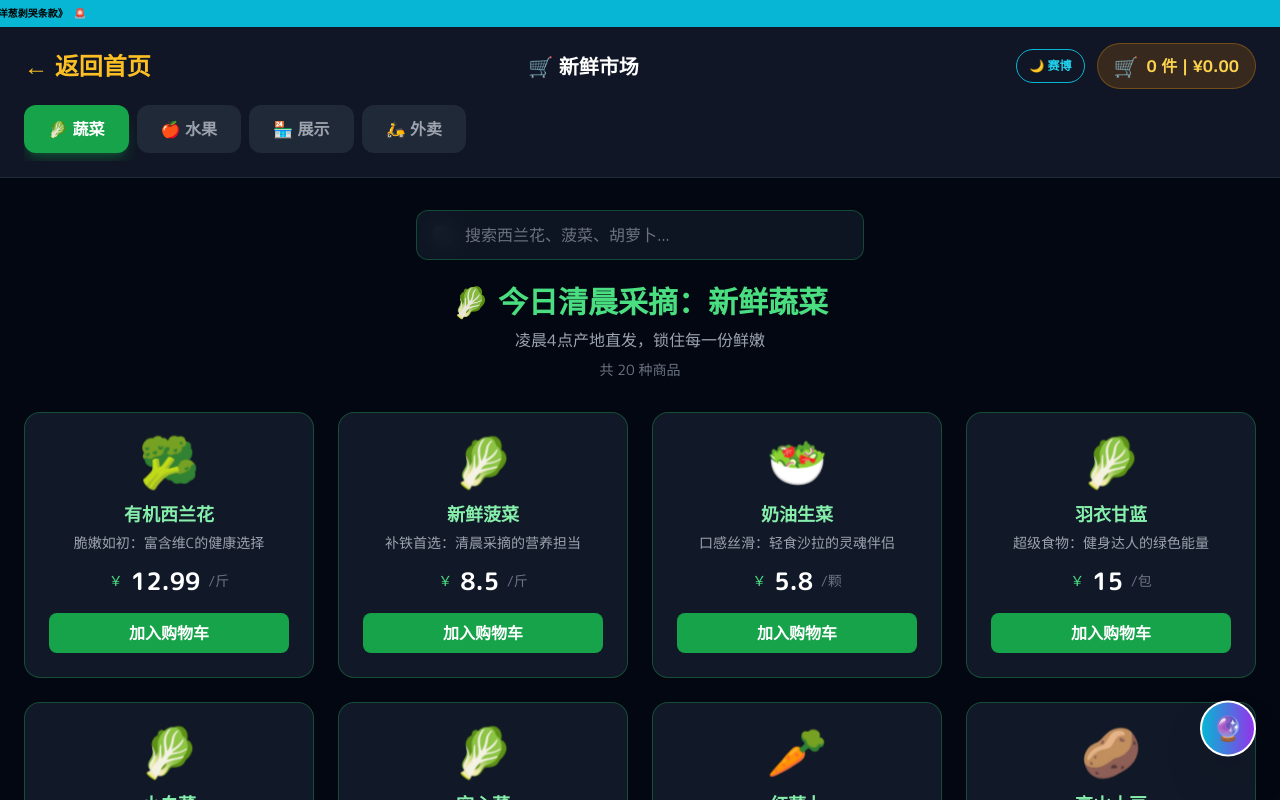
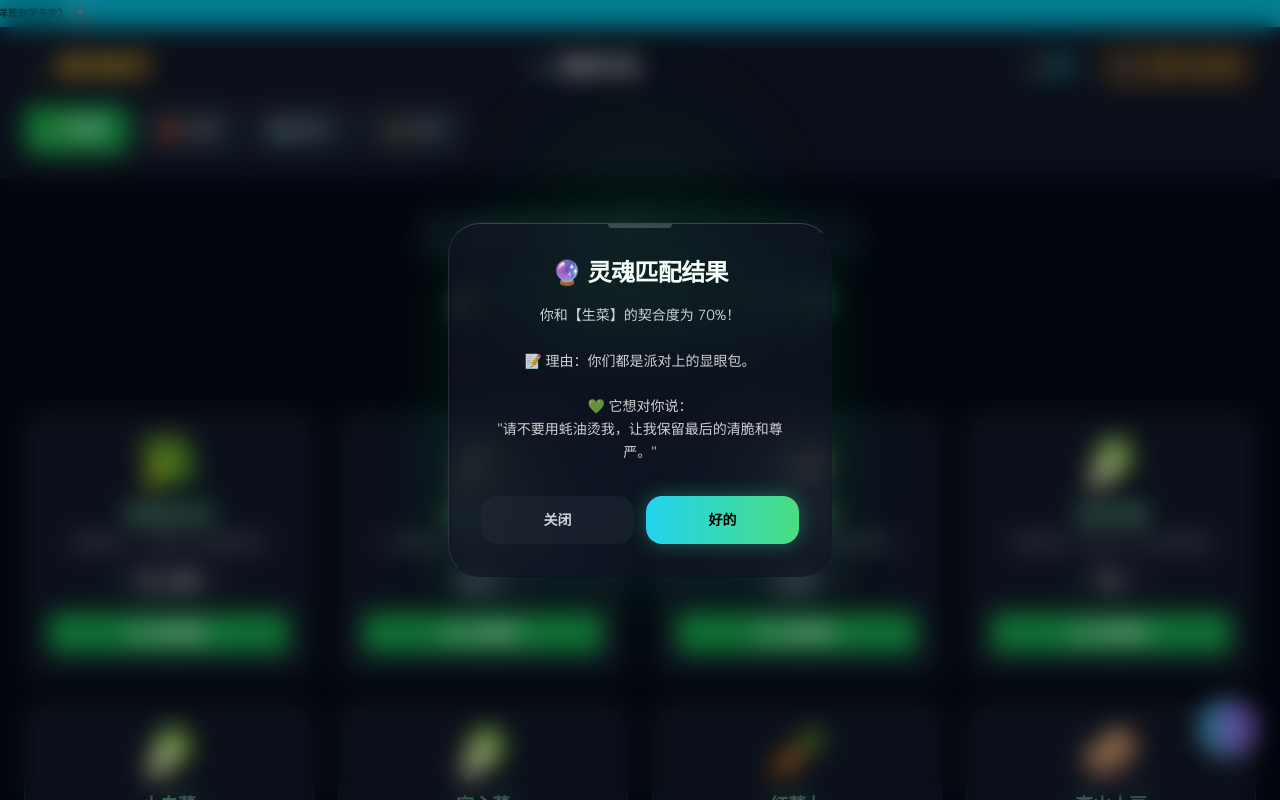
Before and after one commit to liu474751-tech/tasty-kitchen, a React (Vite) app: page /market in a window 1280 px wide. Both pictures are taken after a click on the button "测试你的本命蔬菜". Shown: the top 800 px of the page. Built offline with nearby package versions, Linux system fonts and the light colour scheme.

Commit message:
feat: 空间态模态框替代系统弹窗 - Vision Pro风格毛玻璃效果

```diff
--- /dev/null
+++ b/src/components/SpatialModal.jsx
@@ -0,0 +1,126 @@
+// src/components/SpatialModal.jsx
+// 空间态模态框 - 替代 window.confirm
+// 2026 Apple Vision Pro 风格: 高斯模糊 + 透视感 + 触觉反馈
+
+import React, { useEffect } from 'react';
+
+export const SpatialModal = ({ isOpen, title, content, onConfirm, onCancel, isCyberMode = true, confirmText = "确认领养", cancelText = "再想想" }) => {
+  // 打开时禁用背景滚动
+  useEffect(() => {
+    if (isOpen) {
+      document.body.style.overflow = 'hidden';
+    } else {
+      document.body.style.overflow = '';
+    }
+    return () => {
+      document.body.style.overflow = '';
+    };
+  }, [isOpen]);
+
+  // ESC 键关闭
+  useEffect(() => {
+    const handleEsc = (e) => {
+      if (e.key === 'Escape' && isOpen) {
+        onCancel?.();
+      }
+    };
+    window.addEventListener('keydown', handleEsc);
+    return () => window.removeEventListener('keydown', handleEsc);
+  }, [isOpen, onCancel]);
+
+  if (!isOpen) return null;
+
+  // 2026 Apple 风: 极度细腻的毛玻璃 + 内部高光
+  const modalStyle = isCyberMode
+    ? "bg-gray-900/60 border-white/10 shadow-[0_0_80px_rgba(0,255,100,0.1)] text-white"
+    : "bg-white/60 border-white/40 shadow-[0_20px_60px_rgba(0,0,0,0.1)] text-gray-900";
+
+  const confirmBtnStyle = isCyberMode
+    ? "text-black bg-gradient-to-r from-cyan-400 to-green-400 shadow-[0_0_20px_rgba(52,211,153,0.4)] hover:shadow-[0_0_30px_rgba(52,211,153,0.6)]"
+    : "text-white bg-gradient-to-r from-green-500 to-emerald-500 shadow-[0_4px_20px_rgba(34,197,94,0.3)] hover:shadow-[0_4px_30px_rgba(34,197,94,0.5)]";
+
+  return (
+    <div className="fixed inset-0 z-50 flex items-center justify-center p-4">
+      {/* 背景遮罩：深邃的渐变模糊 */}
+      <div
+        className="absolute inset-0 bg-black/30 backdrop-blur-md transition-opacity duration-300"
+        onClick={onCancel}
+        style={{ animation: 'fadeIn 0.2s ease-out' }}
+      />
+
+      {/* 模态框主体：仿 Vision Pro 材质 */}
+      <div
+        className={`
+          relative w-full max-w-sm rounded-[2rem] p-8
+          backdrop-blur-2xl border
+          border-t-white/20 border-l-white/10 border-b-black/10 border-r-black/10
+          transform transition-all duration-300
+          ${modalStyle}
+        `}
+        style={{ animation: 'modalEnter 0.3s cubic-bezier(0.34, 1.56, 0.64, 1)' }}
+        onClick={(e) => e.stopPropagation()}
+      >
+
+        {/* 顶部的高光装饰条，模拟光线折射 */}
+        <div className="absolute top-0 left-1/2 -translate-x-1/2 w-16 h-1 bg-white/20 rounded-b-full mb-6" />
+
+        {/* 装饰性光晕 */}
+        <div className="absolute -top-20 left-1/2 -translate-x-1/2 w-40 h-40 bg-green-500/10 rounded-full blur-3xl pointer-events-none" />
+
+        <h3 className="text-2xl font-bold text-center mb-4 tracking-tight">
+          {title}
+        </h3>
+
+        <p className="text-center opacity-80 mb-8 leading-relaxed text-sm font-medium whitespace-pre-line">
+          {content}
+        </p>
+
+        <div className="flex gap-3">
+          <button
+            onClick={onCancel}
+            className={`
+              flex-1 py-3.5 rounded-2xl font-bold text-sm
+              backdrop-blur-md bg-gray-500/10 hover:bg-gray-500/20
+              active:scale-95 transition-all duration-200
+              ${isCyberMode ? 'text-gray-300' : 'text-gray-600'}
+            `}
+          >
+            {cancelText}
+          </button>
+          <button
+            onClick={onConfirm}
+            className={`
+              flex-1 py-3.5 rounded-2xl font-bold text-sm
+              hover:brightness-110 active:scale-95 transition-all duration-200
+              ${confirmBtnStyle}
+            `}
+          >
+            {confirmText}
+          </button>
+        </div>
+      </div>
+
+      {/* 内联动画样式 */}
+      <style>{`
+        @keyframes fadeIn {
+          from { opacity: 0; }
+          to { opacity: 1; }
+        }
+        @keyframes modalEnter {
+          from {
+            opacity: 0;
+            transform: scale(0.9) translateY(20px);
+            filter: blur(10px);
+          }
+          to {
+            opacity: 1;
+            transform: scale(1) translateY(0);
+            filter: blur(0);
+          }
+        }
+      `}</style>
+    </div>
+  );
+};
+
+export default SpatialModal;
--- a/src/pages/FreshMarket.jsx
+++ b/src/pages/FreshMarket.jsx
@@ -4,6 +4,7 @@ import { useEffect, useMemo, useState, useCallback } from 'react';
 import useCart from '../hooks/useCart';
 import ProductCard, { Badge, Button } from '../components/ProductCard';
 import SearchBox from '../components/SearchBox';
+import { SpatialModal } from '../components/SpatialModal';
 import { FEATURES } from '../config/features';
 
 // 从数据层导入完整数据（支持上百种商品）
@@ -95,6 +96,15 @@ export default function FreshMarket() {
   // 创意4：跑马灯索引
   const [tickerIndex, setTickerIndex] = useState(0);
 
+  // 空间态模态框状态（替代 window.confirm）
+  const [modalState, setModalState] = useState({
+    isOpen: false,
+    title: '',
+    content: '',
+    pendingItem: null,
+    type: 'lastWords' // 'lastWords' | 'absurdTerm' | 'veggieMatch'
+  });
+
   // 使用自定义 Hook 管理购物车（带 localStorage 持久化）
   const { cartItems, addToCart, totalPrice, totalItems, clearCart } = useCart();
 
@@ -117,26 +127,62 @@ export default function FreshMarket() {
     // 尝试匹配蔬菜灵魂数据
     const soul = findVegSoul(item.name);
 
-    // 创意5：遗言确认弹窗
+    // 创意5：遗言确认弹窗（使用 SpatialModal）
     if (FEATURES.LAST_WORDS && soul && soul.lastWords) {
-      const confirmed = window.confirm(
-        `💀 来自 ${item.name} 的灵魂拷问：\n\n"${soul.lastWords}"\n\n确定要把它加入购物车吗？`
-      );
-      if (!confirmed) return;
+      setModalState({
+        isOpen: true,
+        title: `💀 ${item.name} 的遗言`,
+        content: `"${soul.lastWords}"`,
+        pendingItem: item,
+        pendingSoul: soul,
+        type: 'lastWords'
+      });
+      return; // 等待用户确认
     }
 
-    // 添加到购物车
+    // 如果没有遗言，直接添加
+    completeAddToCart(item, soul);
+  };
+
+  // 完成添加到购物车（遗言确认后调用）
+  const completeAddToCart = (item, soul) => {
     addToCart(item);
 
-    // 创意6：奇葩契约条款
+    // 创意6：奇葩契约条款（使用 SpatialModal）
     if (FEATURES.ABSURD_TERMS && soul && soul.absurdTerm) {
       setTimeout(() => {
-        alert(`🎉 ${item.name} 已加入购物车！\n\n📋 契约条款：\n${soul.absurdTerm}`);
+        setModalState({
+          isOpen: true,
+          title: `🎉 领养成功`,
+          content: `${item.name} 已加入购物车！\n\n📋 契约条款：\n${soul.absurdTerm}`,
+          pendingItem: null,
+          type: 'absurdTerm'
+        });
       }, 100);
     }
   };
 
-  // 创意7：本命蔬菜配对
+  // 模态框确认回调
+  const handleModalConfirm = () => {
+    const { type, pendingItem, pendingSoul } = modalState;
+
+    if (type === 'lastWords' && pendingItem) {
+      // 触感反馈
+      if (FEATURES.HAPTIC_FEEDBACK && navigator.vibrate) {
+        navigator.vibrate([100]);
+      }
+      completeAddToCart(pendingItem, pendingSoul);
+    }
+
+    setModalState(prev => ({ ...prev, isOpen: false }));
+  };
+
+  // 模态框取消回调
+  const handleModalCancel = () => {
+    setModalState(prev => ({ ...prev, isOpen: false, pendingItem: null }));
+  };
+
+  // 创意7：本命蔬菜配对（使用 SpatialModal）
   const handleVeggieMatch = () => {
     const randomVeg = vegetableSoulList[Math.floor(Math.random() * vegetableSoulList.length)];
     const compatibility = Math.floor(Math.random() * 30) + 70;
@@ -151,7 +197,13 @@ export default function FreshMarket() {
     ];
     const randomReason = reasons[Math.floor(Math.random() * reasons.length)];
 
-    alert(`🔮 正在扫描你的灵魂...\n\n匹配结果：\n你和【${randomVeg.name}】的契合度为 ${compatibility}%！\n\n📝 理由：${randomReason}\n\n💚 它想对你说：\n"${randomVeg.lastWords}"`);
+    setModalState({
+      isOpen: true,
+      title: `🔮 灵魂匹配结果`,
+      content: `你和【${randomVeg.name}】的契合度为 ${compatibility}%！\n\n📝 理由：${randomReason}\n\n💚 它想对你说：\n"${randomVeg.lastWords}"`,
+      pendingItem: null,
+      type: 'veggieMatch'
+    });
   };
 
   // 当前 Tab 配置（useMemo 缓存，避免重复计算）
@@ -473,9 +525,21 @@ export default function FreshMarket() {
         )}
       </main>
 
-      <footer className="py-10 text-center text-gray-600 bg-black text-sm mt-20">
+      <footer className={`py-10 text-center text-sm mt-20 ${isCyberMode ? 'text-gray-600 bg-black' : 'text-green-600 bg-green-50'}`}>
         <p>© 2026 Fresh Market. 新鲜每一天。</p>
       </footer>
+
+      {/* 空间态模态框 - 替代 window.confirm/alert */}
+      <SpatialModal
+        isOpen={modalState.isOpen}
+        title={modalState.title}
+        content={modalState.content}
+        isCyberMode={isCyberMode}
+        onConfirm={handleModalConfirm}
+        onCancel={handleModalCancel}
+        confirmText={modalState.type === 'lastWords' ? '确认领养' : '好的'}
+        cancelText={modalState.type === 'lastWords' ? '再想想' : '关闭'}
+      />
     </div>
   );
 }
```
Also changed, not shown: 2 other files (tests, documents, lock files or other folders).
